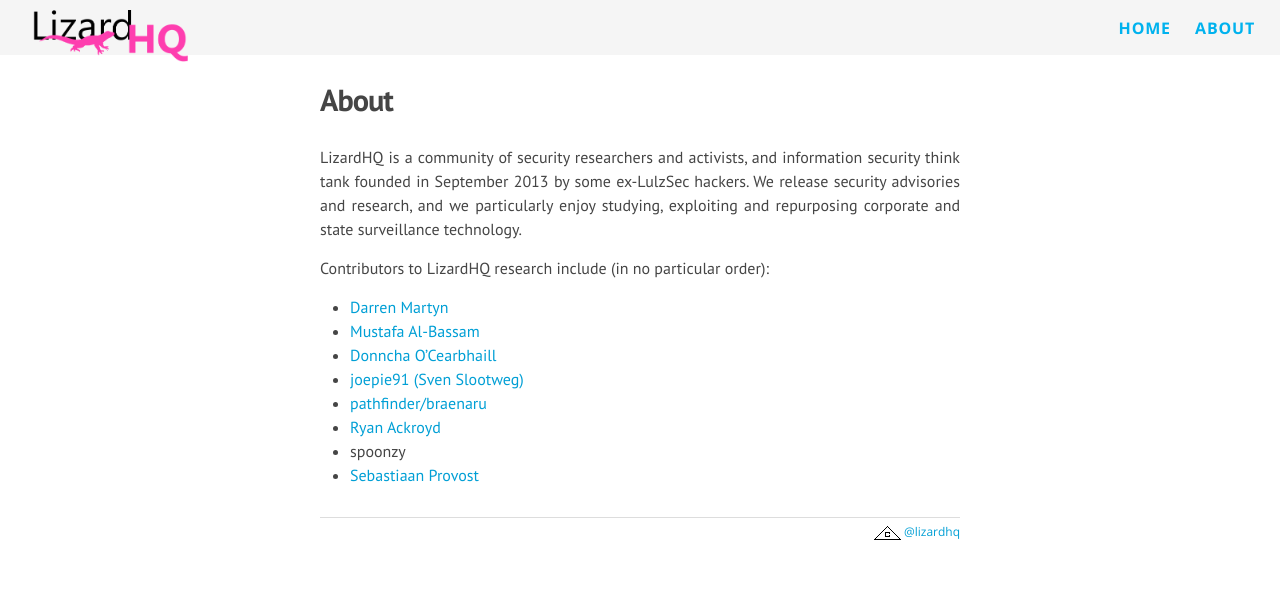
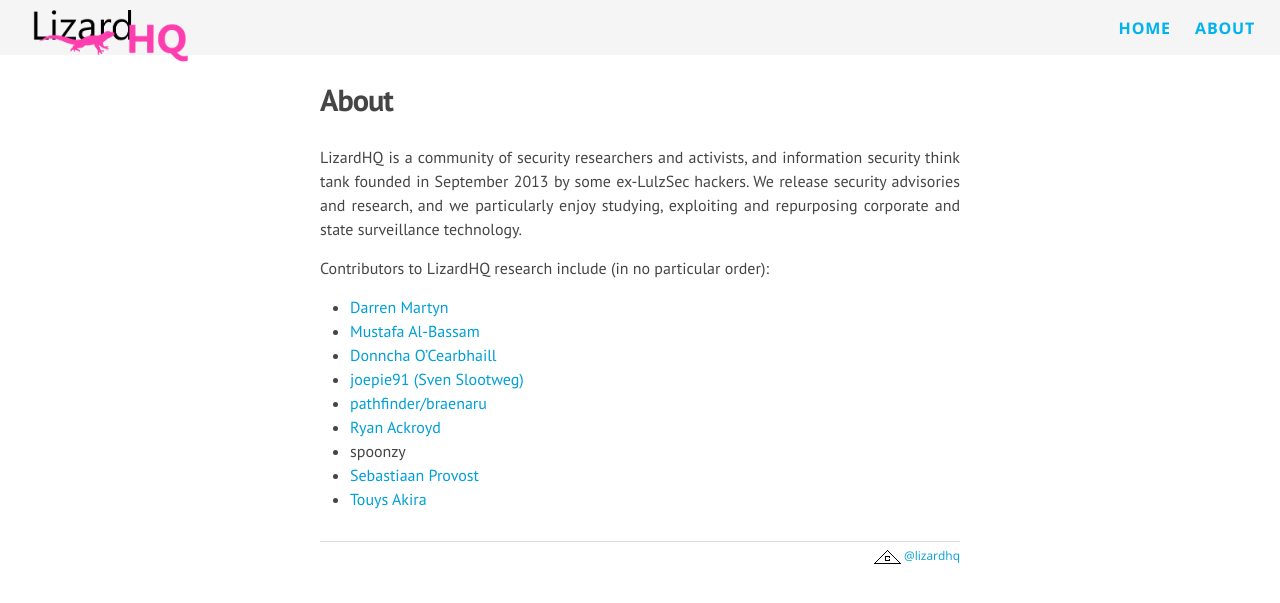
Before and after one commit to lizardhq/lizardhq-website, a Jekyll site: the page built from about.md, in a window 1280 px wide. Shown: the top 603 px of the page. Built offline with Jekyll 4.4.1, drawn with Linux system fonts in a browser that asks for light colours; nearby versions of some CDN libraries; Markdown is read by kramdown in place of the engine named in the settings.

Commit message:
added touya to about

```diff
--- a/about.md
+++ b/about.md
@@ -15,3 +15,4 @@ Contributors to LizardHQ research include (in no particular order):
 * [Ryan Ackroyd](https://twitter.com/APT1337)
 * spoonzy
 * [Sebastiaan Provost](https://twitter.com/Stekkz)
+* [Touys Akira](https://twitter.com/ClipperChip)
```
